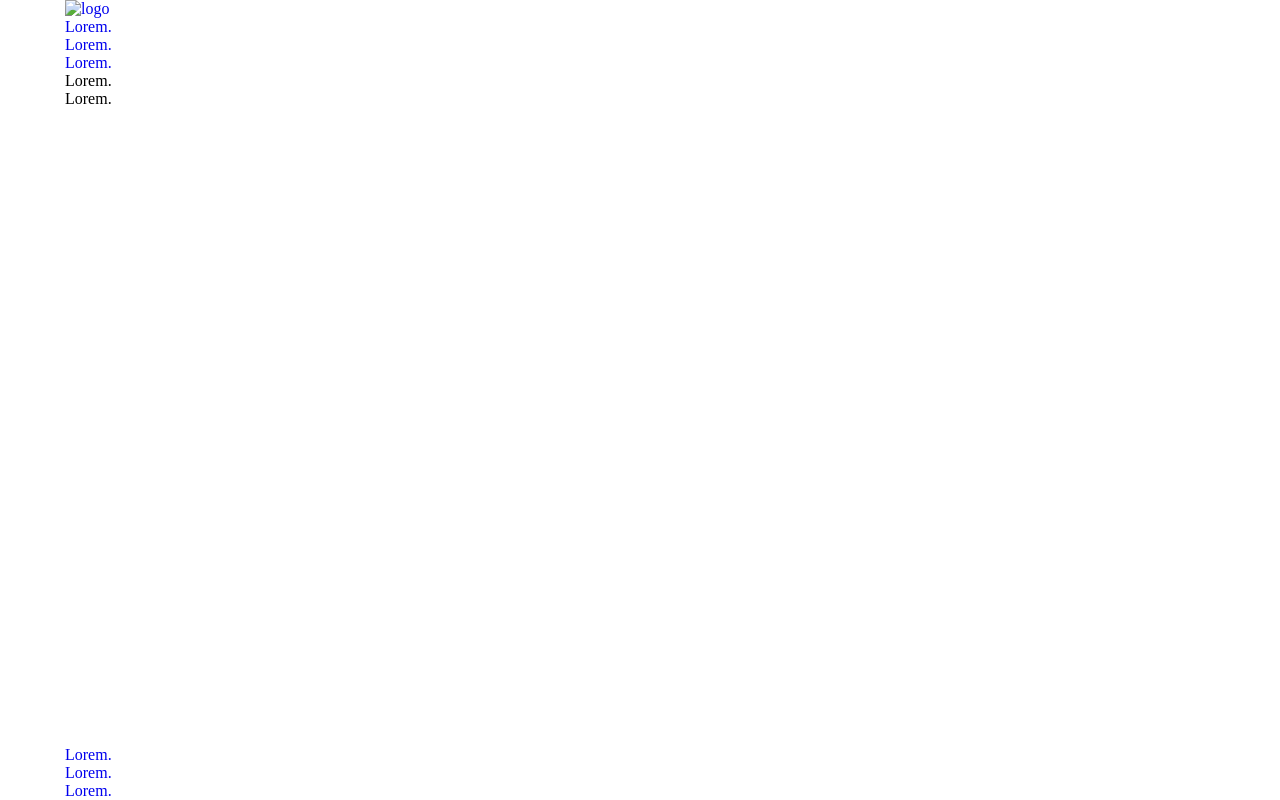
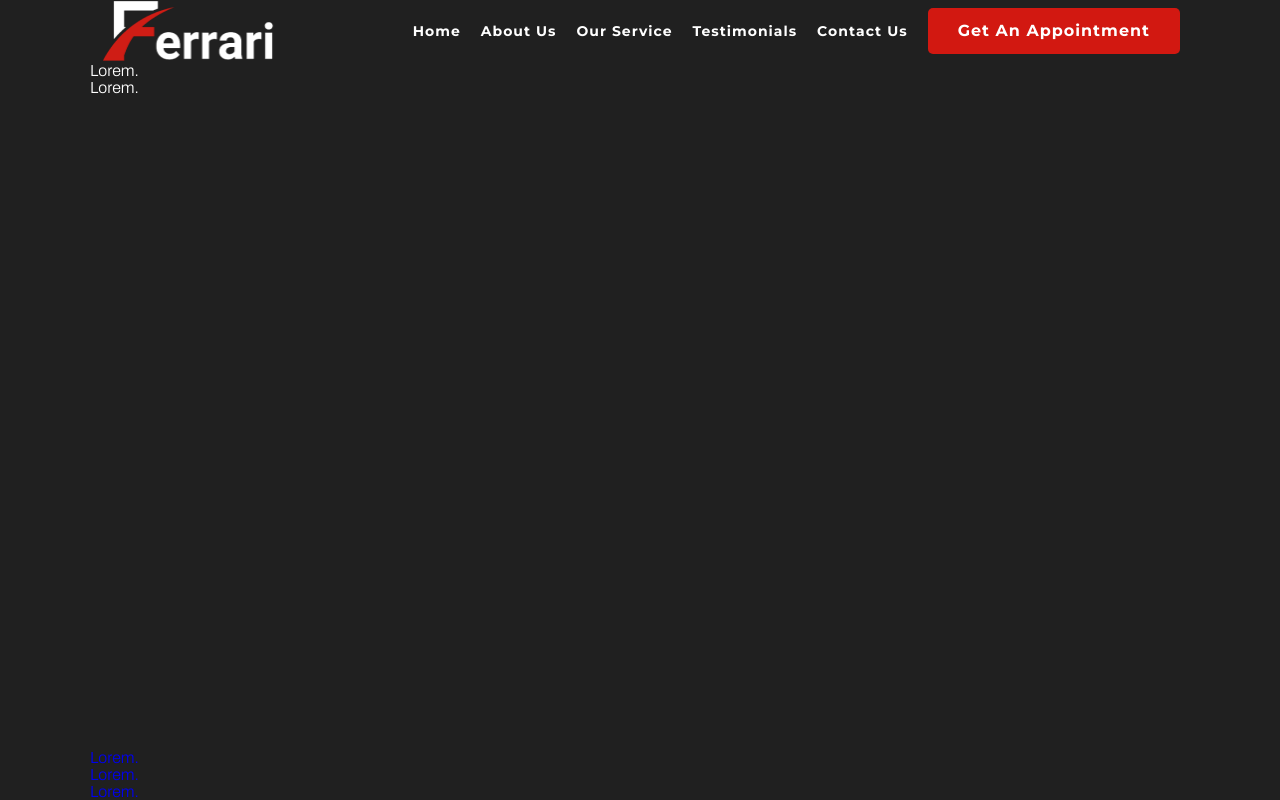
Before and after one commit to kosm-dev/ferrari, a website: page app/index.html in a window 1280 px wide. Drawn offline with nearby package versions, Linux system fonts and the light colour scheme; files that its build step writes are made by us from their sources.

Commit message:
added header

```diff
--- a/app/index.html
+++ b/app/index.html
@@ -13,12 +13,15 @@
 
 
   <div class="wrapper">
+
     <header class="header">
 
       <div class="container">
+
         <div class="header__inner">
+
           <a class="header__logo logo" href="#">
-            <img class="logo__img" src="" alt="logo">
+            <img class="logo__img" src="images/logo.png" alt="logo">
           </a>
 
           <!-- <div class="burger">
@@ -27,28 +30,56 @@
 
           <nav class="header__menu menu">
             <ul class="menu__list">
+
               <li class="menu__list-item">
                 <a class="menu__list-link" href="#">
-                  Lorem.
+                  Home
                 </a>
               </li>
+
               <li class="menu__list-item">
                 <a class="menu__list-link" href="#">
-                  Lorem.
+                  About Us
                 </a>
               </li>
+
               <li class="menu__list-item">
                 <a class="menu__list-link" href="#">
-                  Lorem.
+                  Our Service
                 </a>
               </li>
+
+              <li class="menu__list-item">
+                <a class="menu__list-link" href="#">
+                  Testimonials
+                </a>
+              </li>
+
+
+              <li class="menu__list-item">
+                <a class="menu__list-link" href="#">
+                  Contact Us
+                </a>
+              </li>
+
             </ul>
           </nav>
+
+
+          <div class="header__btns">
+
+            <a class="header__btn btn" href="#">
+              Get An Appointment
+            </a>
+
+          </div>
+
 
         </div>
       </div>
 
     </header>
+
     <main class="main">
 
       <section class="main__section section">
--- a/app/scss/_global.scss
+++ b/app/scss/_global.scss
@@ -3,7 +3,14 @@ body {
   height: 100%;
 }
 
-body {}
+body {
+  @extend %arc-300;
+  font-size: 16px;
+  color: #FFF;
+  background-color: #202020;
+  min-width: 320px;
+  overflow-x: hidden;
+}
 
 .lock {
   overflow: hidden;
@@ -32,10 +39,17 @@ body {}
 }
 
 .container {
-  max-width: 1180px;
+  max-width: 1120px;
   width: 100%;
   margin: 0 auto;
-  padding: 0 15px;
+  padding: 0 10px;
+}
+
+
+.container-fluid {
+  max-width: 1920px;
+  width: 100%;
+  margin: 0 auto;
 }
 
 // style
--- /dev/null
+++ b/app/scss/parts/header/_header.scss
@@ -0,0 +1,60 @@
+.header {
+  &__inner {
+    display: flex;
+    align-items: center;
+  }
+  &__menu {
+    margin-left: 30px;
+  }
+  &__logo {
+    margin-right: auto;
+  }
+  &__btns {
+    margin-left: 20px;
+    margin-right: 10px;
+  }
+}
+
+.logo {
+  width: 100%;
+  max-width: 208px;
+  &__img {
+    object-fit: contain;
+  }
+}
+.menu {
+  &__list {
+    display: flex;
+    align-items: center;
+    gap: 0 20px;
+  }
+  &__list-link {
+    @extend %mont-700;
+    color: #fff;
+    font-size: 14px;
+    line-height: 20px;
+    letter-spacing: 1px;
+    transition: all 0.2s;
+  }
+  &__list-link:hover {
+    color: #f77f00;
+  }
+}
+.btn {
+  display: inline-block;
+  min-height: 46px;
+  padding: 15px 30px;
+  @extend %mont-700;
+  font-size: 16px;
+  line-height: 16px;
+  color: #fff;
+  letter-spacing: 1px;
+
+  border-radius: 5px;
+  background-color: #d21811;
+
+  transition: all .2s;
+  &:hover {
+    background-color: #ff2018;
+  }
+}
--- a/app/scss/style.scss
+++ b/app/scss/style.scss
@@ -3,3 +3,6 @@
 @import "reset";
 @import "libs";
 @import "global";
+
+
+@import "parts/header/header";
```
Also changed, not shown: app/images/hero/hero-1.jpg (added), app/images/hero/hero-2.jpg (added), app/images/icons/slider-arrow-left.svg (added), app/images/icons/slider-arrow-right.svg (added), app/images/logo.png (added).
